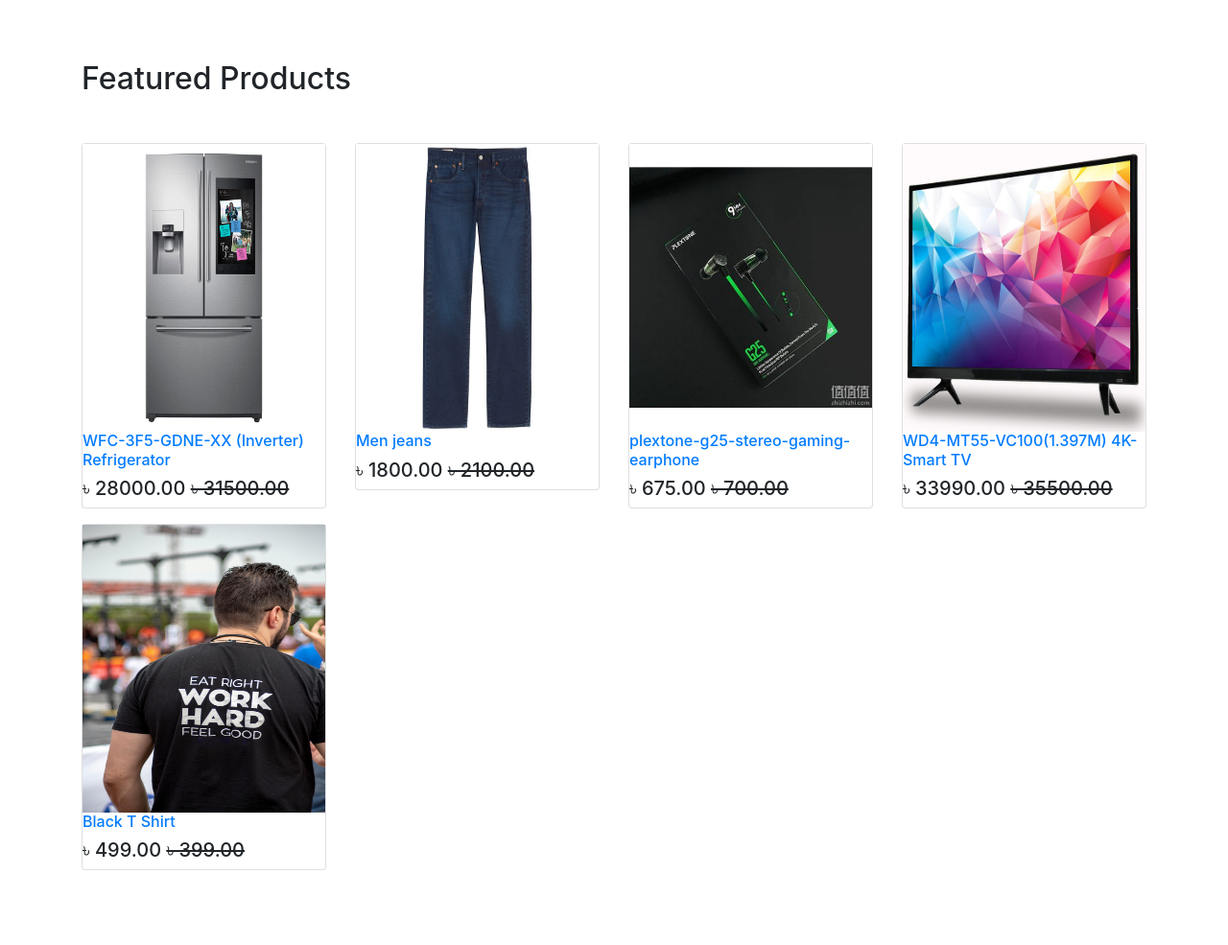
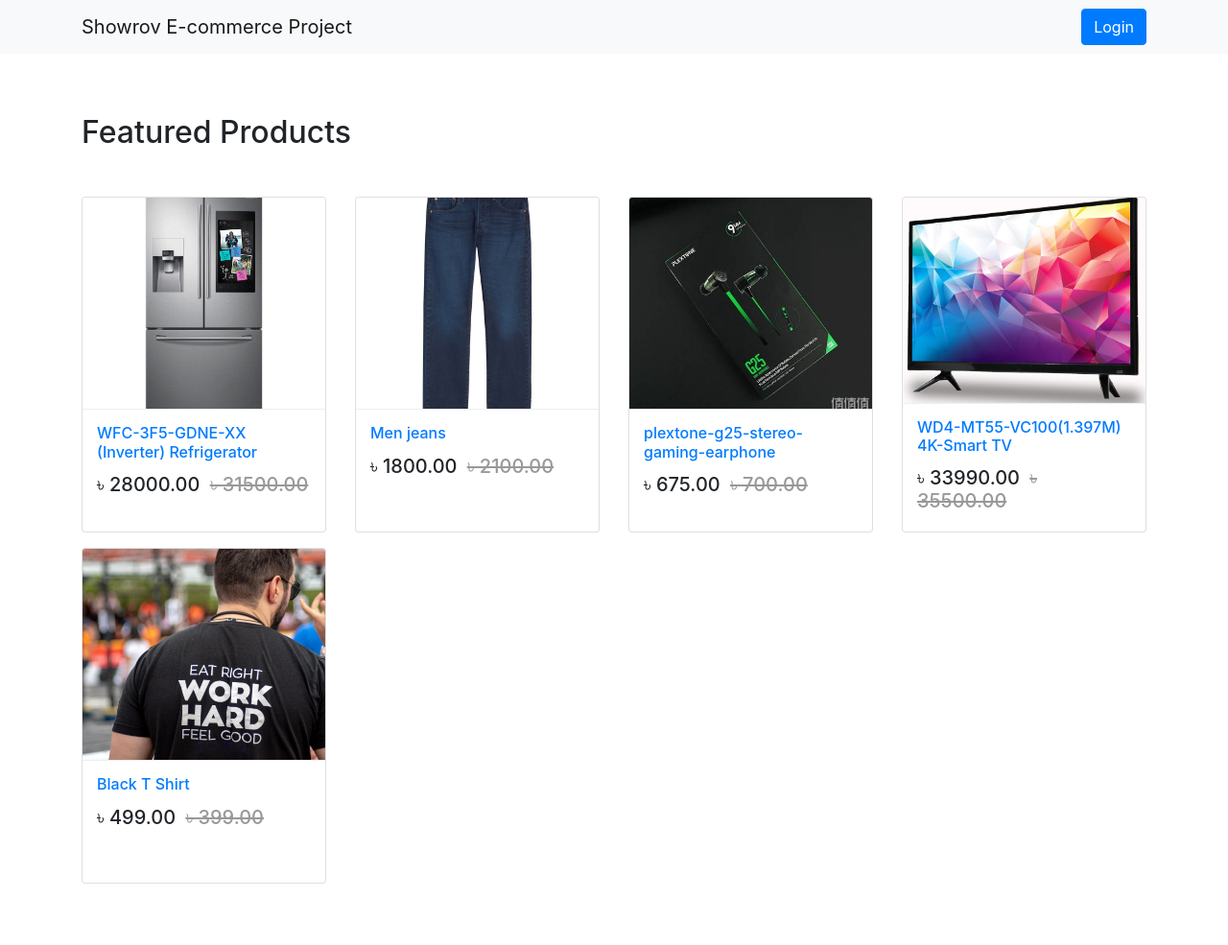
Before and after one commit to rakibulhasanshowrov/django_ecommerce_site_project, a Django app: page / in a window 1280 px wide. Shown: the whole page at 96% size. Before the commit the page ends 907 px from the top, so only its background shows below. Run offline with Django 4.2, Linux system fonts and the light colour scheme; data comes from the database, SQL or seed files in the repository; both versions use the stored data as it was after the commit; some libraries are stand-ins or nearby versions.

Commit message:
Home & Nav

```diff
--- a/templates/base.html
+++ b/templates/base.html
@@ -9,8 +9,63 @@
   <link href="https://cdnjs.cloudflare.com/ajax/libs/font-awesome/5.10.2/css/all.css" rel="stylesheet">
   <link rel="stylesheet" href="{% static 'css/main.css' %}">
   <title>{% block title_block %}| Bohubrihi {% endblock %}</title>
+  <style>
+    .card {
+      height: 350px;
+    }
+
+    .card-product:after {
+      content: "";
+      display: table;
+      clear: both;
+      visibility: hidden;
+    }
+    .card-product .price-new, .card-product .price {
+      margin-right: 5px;
+    }
+
+    .card-product .price-old {
+      color: #999;
+    }
+
+    .card-product .img-wrap {
+      border-radius: 3px 3px 0 0;
+      overflow: hidden;
+      position: relative;
+      height: 220px;
+      text-align: center;
+    }
+
+    .card-product .img-wrap img {
+      max-height: 100%;
+      max-width: 100%;
+      object-fit: cover;
+    }
+
+    .card-product .info-wrap {
+      overflow: hidden;
+      padding: 15px;
+      border-top: 1px solid #eee;
+    }
+
+    .card-product .action-wrap {
+      padding-top: 4px;
+      margin-top: 4px;
+    }
+
+    .card-product .bottom-wrap {
+      padding: 15px;
+      border-top: 1px solid #eee;
+    }
+
+    .card-product .title {
+      margin-top: 0px;
+    }
+
+    </style>
 </head>
 <body>
+  {% include 'navbar.html' %}
   <div class="container" style="padding-top:15px">
 
     <div class="messages container mt-2"></div>
--- a/templates/navbar.html
+++ b/templates/navbar.html
@@ -0,0 +1,37 @@
+
+<nav class="navbar navbar-expand-lg navbar-light bg-light">
+  <div class="container">
+    <a class="navbar-brand" href="{% url 'app_shop:home' %}">Showrov E-commerce Project</a>
+    <button type="button" class="navbar-toggler" data-toggle="collapse" data-target="#navbarNav" aria-controls="navbarNav" aria-expanded="false" aria-label="Toggle navigation"><span class="navbar-toggler-icon"></span>
+    </button>
+    <div class="collapse navbar-collapse" id="navbarNav">
+      <ul class="navbar-nav ml-auto">
+        {% if request.user.is_authenticated %}
+        <li class="nav-item">
+          <a href="#" class="nav-link">
+            <i class="fa fa-shopping-cart"></i> Cart
+          </a>
+
+
+        </li>
+        <li class="nav-item"></li>
+
+        </li>
+        <li class="nav-item dropdown">
+          <a class="nav-link dropdown-toggle" href="#" id="navbarDropdown" role="button" data-toggle="dropdown" aria-haspopup="true" aria-expanded="false"><i class="fas fa-user-tie"></i> {{request.user.profile.username}}</a>
+          <div class="dropdown-menu" aria-labelledby="nabbarDropdown">
+          <a class="dropdown-item" href="{% url 'app_login:profile' %}">Profile</a>
+          <a class="dropdown-item" href="#">Orders</a>
+          <div class="dropdown-divider"></div>
+          <a class="dropdown-item" href="{% url 'app_login:logout' %}">Logout</a>
+          </div>
+        </li>
+        {% else %}
+        <li class="nav-item">
+          <a href="{% url 'app_login:login' %}" class="btn btn-primary">Login</a>
+        </li>
+        {% endif %}
+      </ul>
+    </div>
+  </div>
+</nav>
```
Also changed, not shown: db.sqlite3, media/Products/12058529_BLACK_001_ProductLarge.jpg (added), media/Products/1569093700-levis-501-original-straight-leg-jeans-1569093691.jpg (added), media/Products/1569093700-levis-501-original-straight-leg-jeans-1569093691_nlkA5qt.jpg (added), media/Products/81wNGMjOgjL._SL1500_.jpg (added), media/Products/81wNGMjOgjL._SL1500__v3clP2A.jpg (added), media/Products/plextone-g25-stereo-gaming-earphone.jpg (added), media/Products/plextone-g25-stereo-gaming-earphone_zR3IzdJ.jpg (added), media/Products/stainless-steel-samsung-french-door-refrigerators-rf265beaesr-64_1000.jpg (added), media/Products/stainless-steel-samsung-french-door-refrigerators-rf265beaesr-64_1000_5BnThBf.jpg (added).
